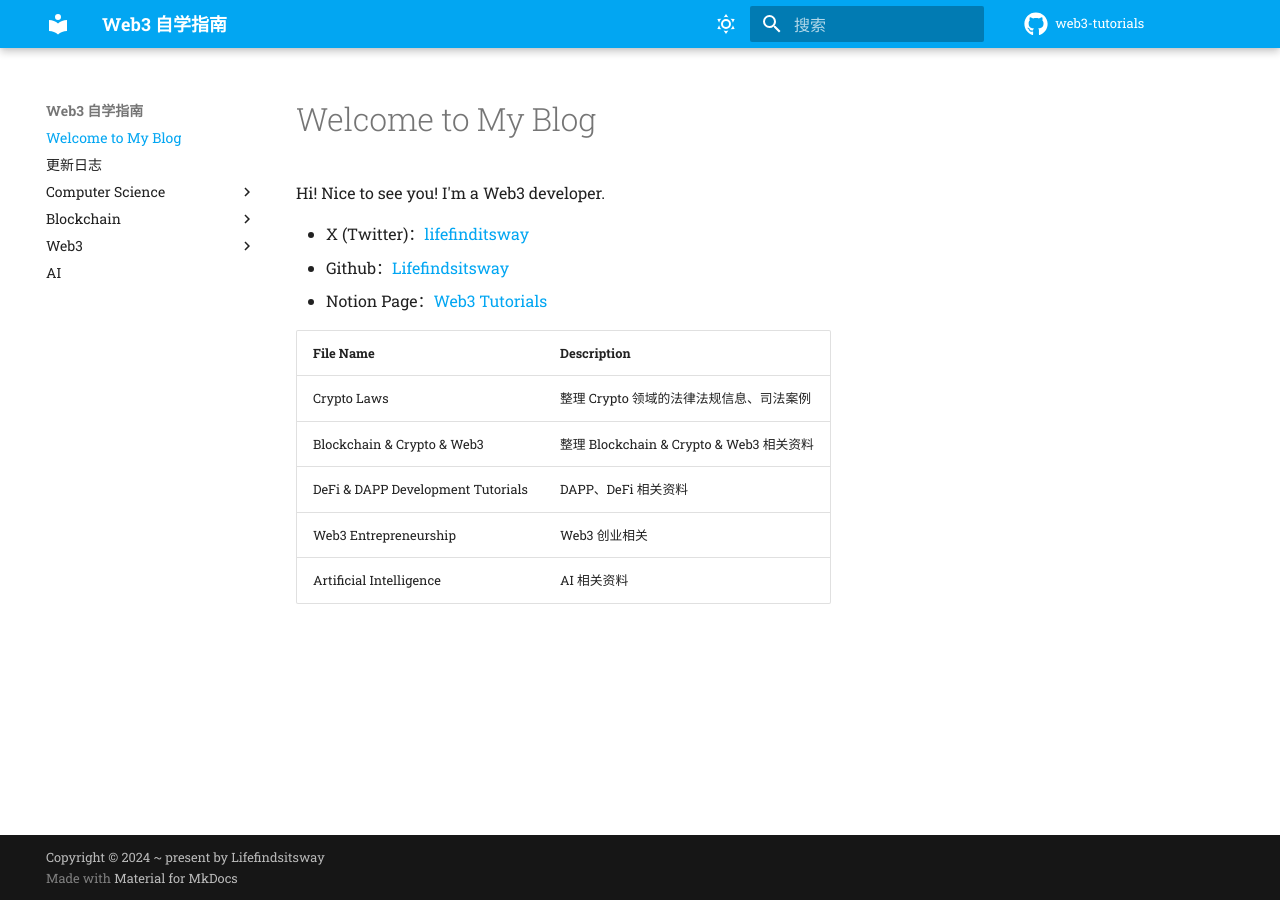
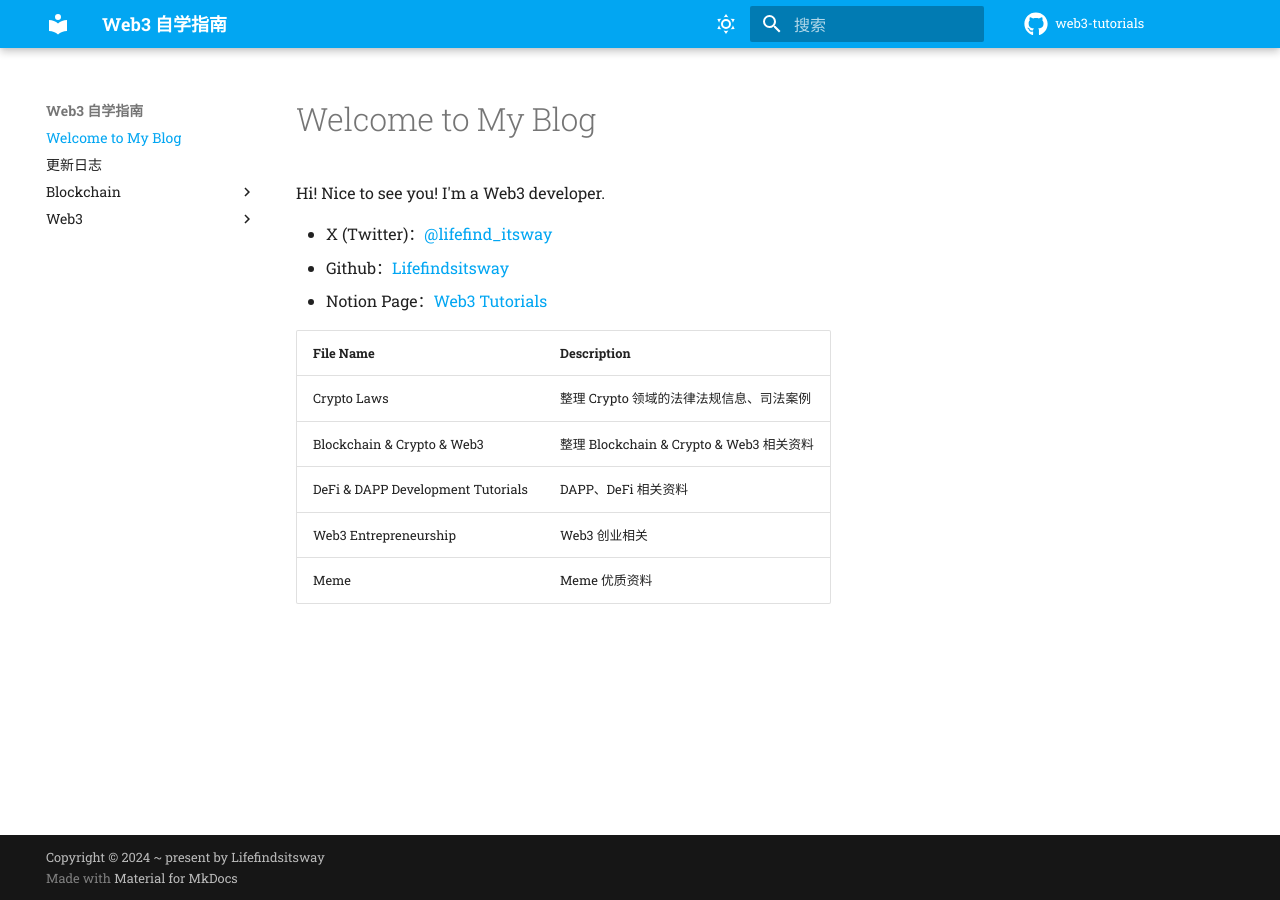
Before and after one commit to lifefindsitsway/web3-tutorials, an MkDocs documentation site: the page built from docs/index.md, in a window 1280 px wide. Built offline with MkDocs 1.6.1 and Material for MkDocs 9.7.7, drawn with Linux system fonts in a browser that asks for light colours; comment, search, counter and statistics services are not loaded.

Commit message:
rebuild my blog

```diff
--- a/docs/index.md
+++ b/docs/index.md
@@ -1,6 +1,6 @@
 Hi! Nice to see you! I'm a Web3 developer.
 
-- X (Twitter)：[lifefinditsway](https://x.com/lifefinditsway)
+- X (Twitter)：[@lifefind_itsway](https://x.com/lifefind_itsway)
 - Github：[Lifefindsitsway](https://github.com/lifefindsitsway)
 - Notion Page：[Web3 Tutorials](https://lifefindsitsway.notion.site/Web3-Tutorials-7dac26cb80484f66929c1276cbbf413c)
 
@@ -10,4 +10,4 @@ Hi! Nice to see you! I'm a Web3 developer.
 | Blockchain & Crypto & Web3        | 整理 Blockchain & Crypto & Web3 相关资料 |
 | DeFi & DAPP Development Tutorials | DAPP、DeFi 相关资料                      |
 | Web3 Entrepreneurship             | Web3 创业相关                            |
-| Artificial Intelligence           | AI 相关资料                              |
+| Meme                              | Meme 优质资料                            |
--- a/mkdocs.yml
+++ b/mkdocs.yml
@@ -100,18 +100,10 @@ theme:
 nav:
   - Welcome to My Blog: index.md
   - 更新日志: changelog.md
-  - Computer Science:
-    - 编程基础:
-      - Golang 语言: cs/pl/golang.md
-      - Rust 语言: cs/pl/rust.md
   - Blockchain:
     - Bitcoin: blockchain/bitcoin.md
     - Ethereum: blockchain/ethereum.md
   - Web3:
     - DAPP 开发: web3/dapp/index.md
     - DeFi:
-      - 稳定币: web3/defi/stablecoin.md
       - 去中心化交易所: web3/defi/dex.md
-    - Web3 安全:
-      - 智能合约安全审计: web3/sec/audit.md
-  - AI: ai/index.md
```
